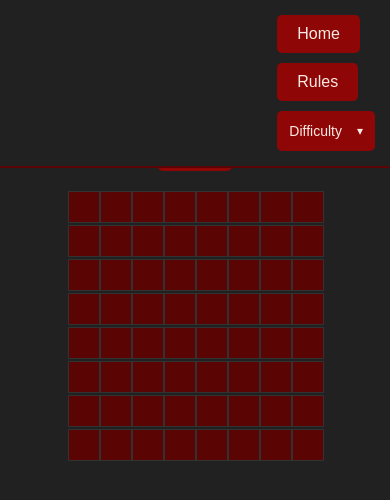
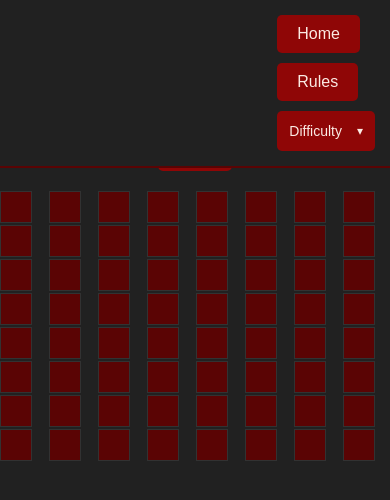
Before and after one commit to aneja5/Sahilpreet-aneja-project2, a React (Create React App) app: page /game/1 in a window 390 px wide. Shown: the top 500 px of the page. Built offline with nearby package versions, Linux system fonts and the light colour scheme.

Commit message:
Update GameBoard.css

```diff
--- a/src/components/GameBoard.css
+++ b/src/components/GameBoard.css
@@ -3,17 +3,32 @@
   display: grid;
   gap: 2px;
   margin: 20px auto;
-  width: fit-content;
+  width: 100%;
+  max-width: 100%;
 }
 
 .board.easy {
-  grid-template-columns: repeat(8, 30px);
+  grid-template-columns: repeat(8, 1fr);
 }
 
 .board.medium {
-  grid-template-columns: repeat(16, 30px);
+  grid-template-columns: repeat(16, 1fr);
 }
 
 .board.hard {
-  grid-template-columns: repeat(30, 30px);
+  grid-template-columns: repeat(30, 1fr);
 }
+
+@media screen and (max-width: 600px) {
+  .board.easy {
+    grid-template-columns: repeat(8, 1fr);
+  }
+
+  .board.medium {
+    grid-template-columns: repeat(8, 1fr);
+  }
+
+  .board.hard {
+    grid-template-columns: repeat(8, 1fr);
+  }
+}
```
